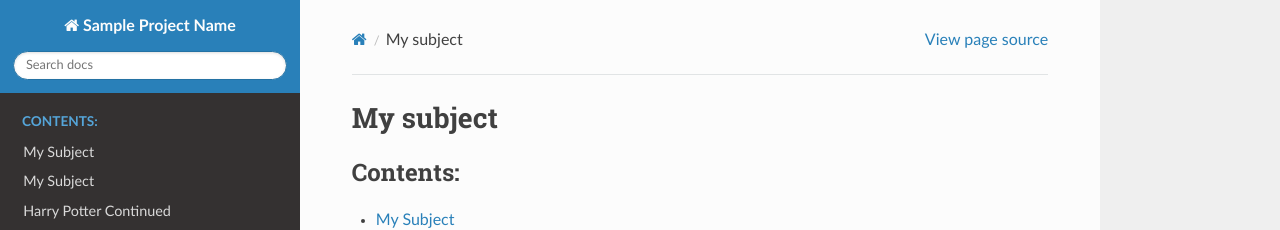
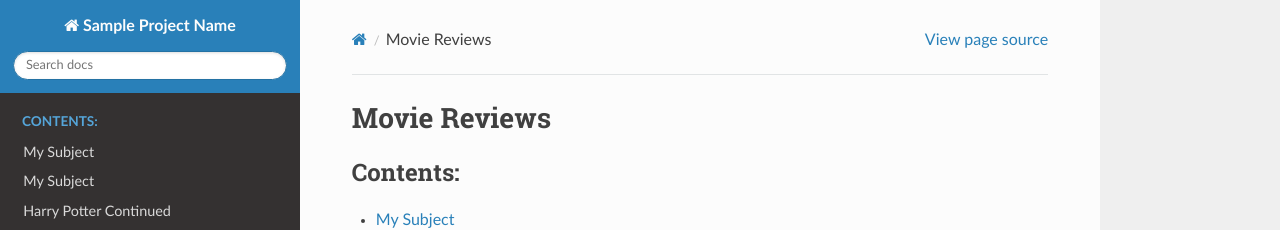
Before and after one commit to zachwemhoff/movie_reviews, a Sphinx documentation site: the page built from source/index.rst, in a window 1280 px wide and 1345 px high. Shown: the top 230 px of the window. Built offline with Sphinx 7.4.7 and the Read the Docs theme 2.0.0, drawn with Linux system fonts in a browser that asks for light colours.

Commit message:
modified title

```diff
--- a/source/index.rst
+++ b/source/index.rst
@@ -1,4 +1,4 @@
-My subject
+Movie Reviews
 ====================================
 
 .. toctree::
```
